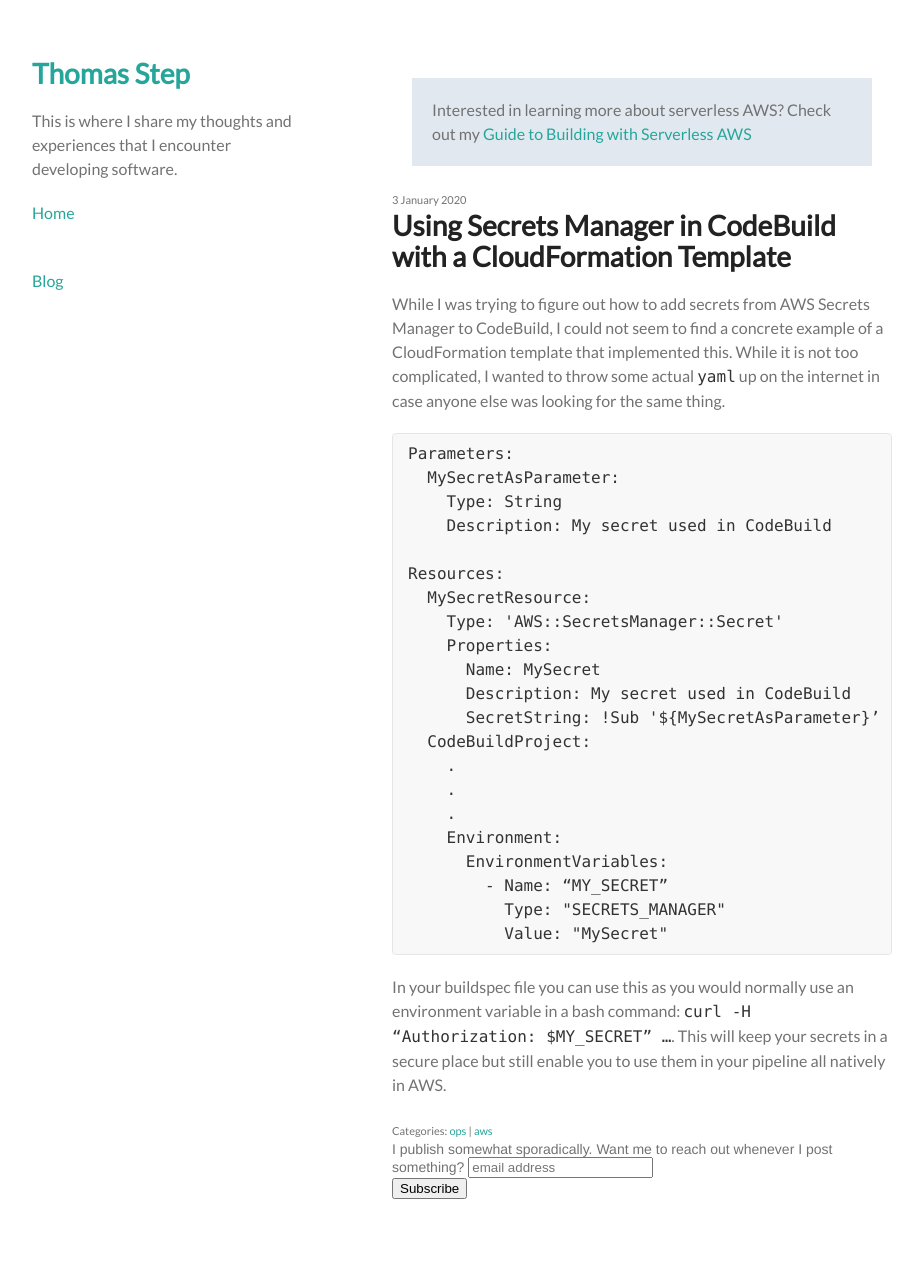
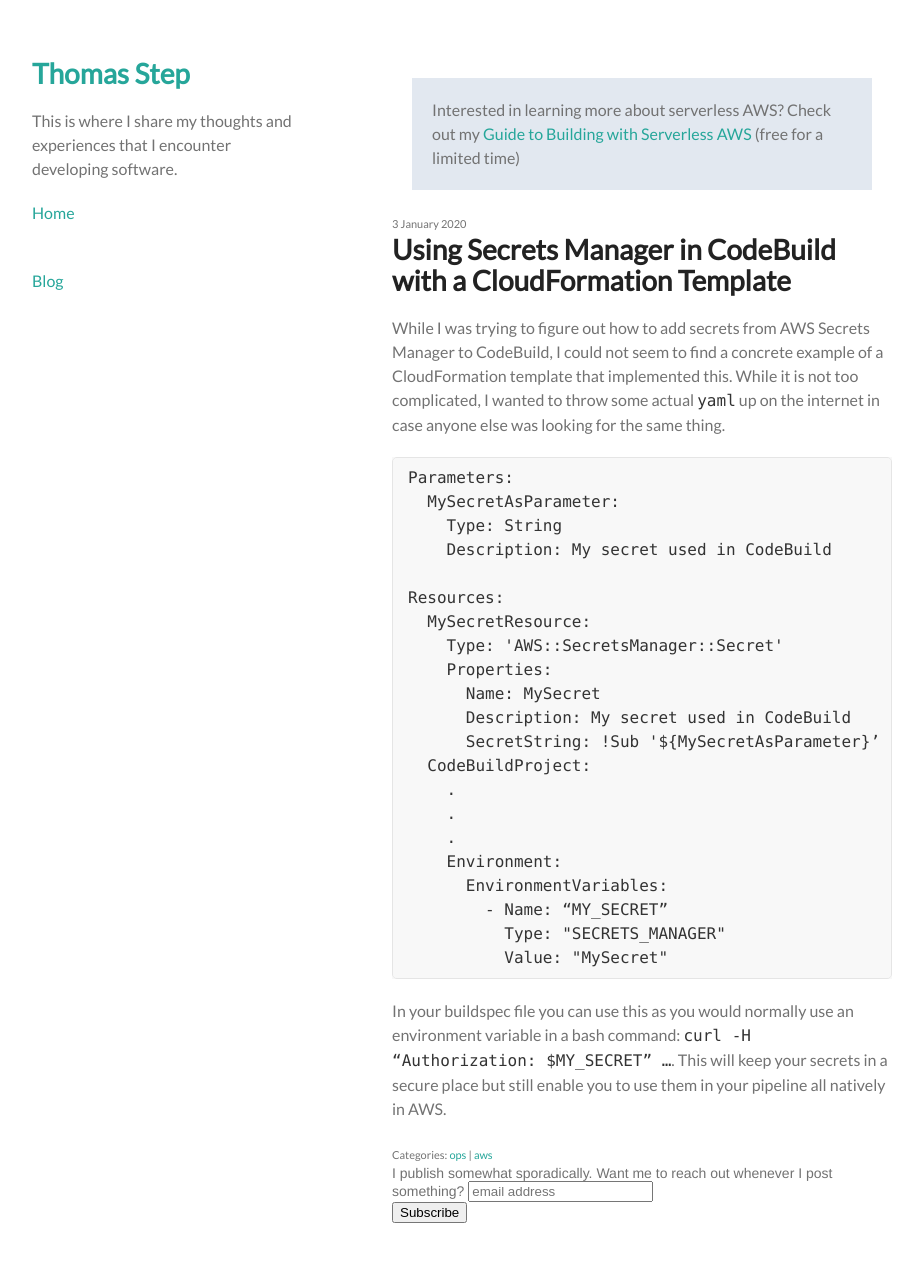
Before and after one commit to thomasstep/thomasstep.github.io, a Jekyll site: the page built from _posts/2020-01-03-using-secrets-manager-in-codebuild-with-cloudformation-template.md, in a window 1280 px wide and 1273 px high. Shown: the top 1262 px of the window, without its empty margins (178-1101 px from the left). Built offline with Jekyll 4.4.1, drawn with Linux system fonts in a browser that asks for light colours; comment, search, counter and statistics services are not loaded.

Commit message:
Adding free link to guide

```diff
--- a/_layouts/post.html
+++ b/_layouts/post.html
@@ -5,7 +5,7 @@
 {% if page.tags contains "aws" %}
      <div style="background-color: rgb(226 232 240); margin: 20px; padding: 20px;">
           <p style="margin: 0px;">
-               Interested in learning more about serverless AWS? Check out my <a href="https://thomasstep.gumroad.com/l/serverless-guide">Guide to Building with Serverless AWS</a>
+               Interested in learning more about serverless AWS? Check out my <a href="https://thomasstep.gumroad.com/l/serverless-guide/freebookz27">Guide to Building with Serverless AWS</a> (free for a limited time)
           </p>
      </div>
 {% endif %}
```
